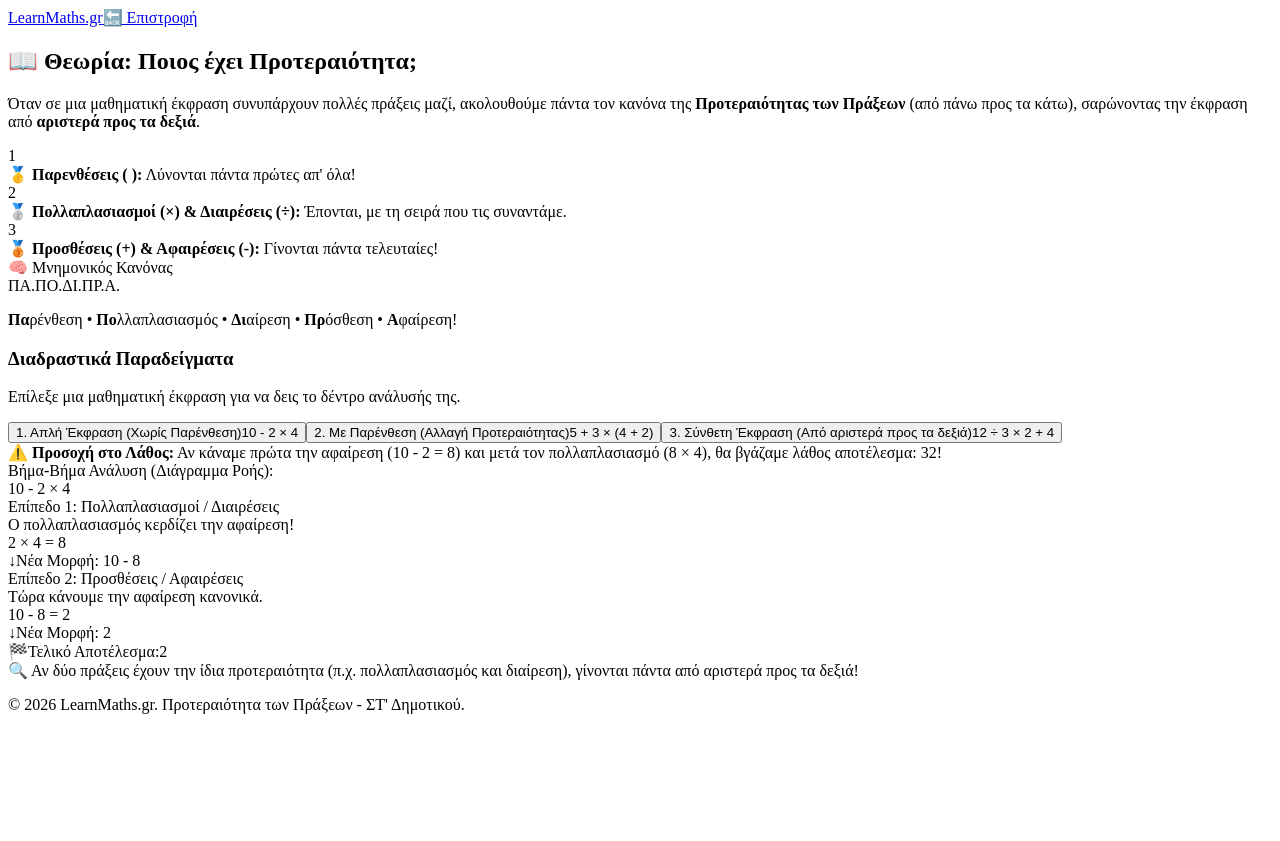
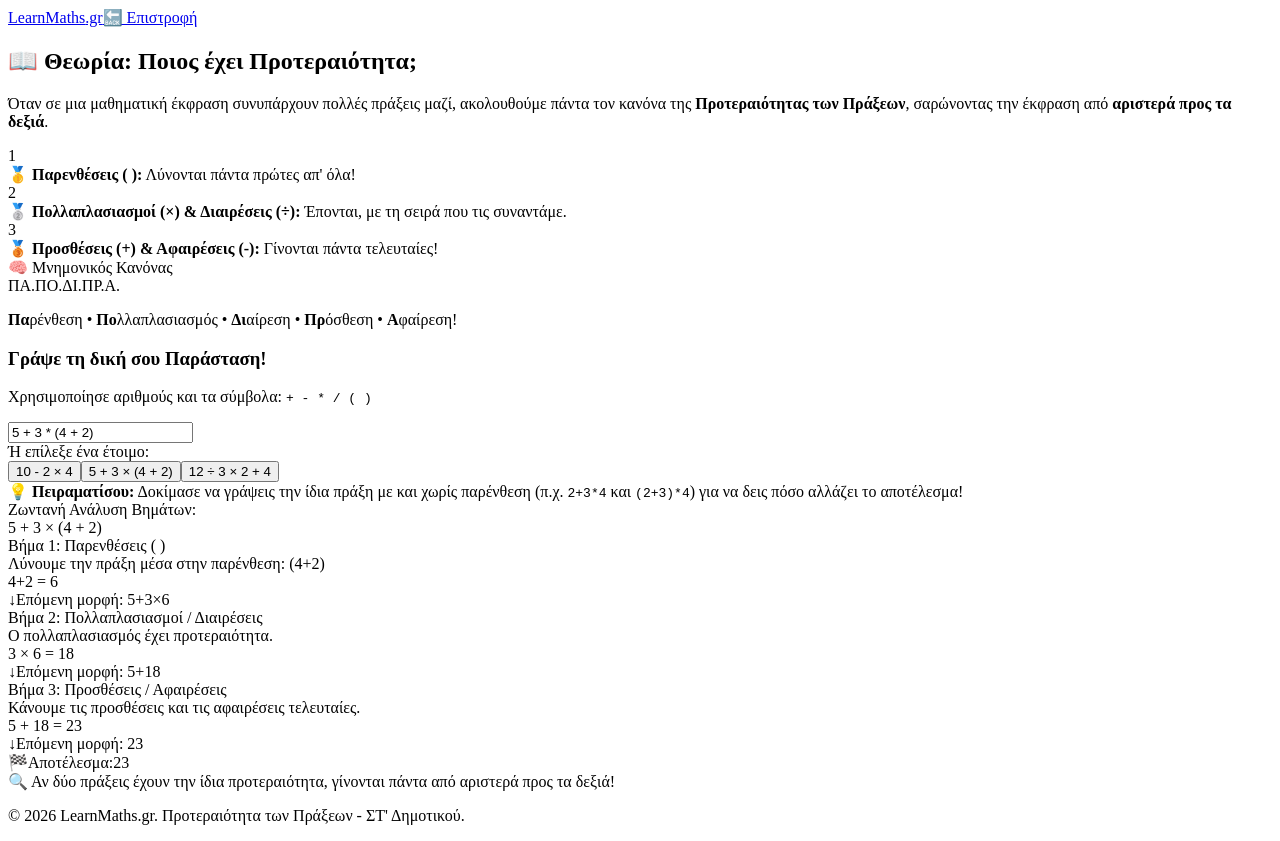
Before and after one commit to gkrimpas-lab/learn-maths-2026, a Next.js app: page /st-dimotikou/10-proteraiotita-prakseon in a window 1280 px wide. Before the commit the page ends 800 px from the top, so only its background shows below. Built offline with nearby package versions, Linux system fonts and the light colour scheme.

Commit message:
Update 10-proteraiotita-prakseon.js

```diff
--- a/pages/st-dimotikou/10-proteraiotita-prakseon.js
+++ b/pages/st-dimotikou/10-proteraiotita-prakseon.js
@@ -4,45 +4,127 @@ import Head from 'next/head';
 import Link from 'next/link';
 import { LAYOUT } from '../../shared/layout-config';
 
-// Προκαθορισμένα εκπαιδευτικά παραδείγματα με την ανάλυσή τους σε βήματα
-const EXAMPLES = {
-  EX1: {
-    title: "1. Απλή Έκφραση (Χωρίς Παρένθεση)",
-    expression: "10 - 2 × 4",
-    steps: [
-      { level: "Επίπεδο 1: Πολλαπλασιασμοί / Διαιρέσεις", text: "Ο πολλαπλασιασμός κερδίζει την αφαίρεση!", calculation: "2 × 4 = 8", currentForm: "10 - 8" },
-      { level: "Επίπεδο 2: Προσθέσεις / Αφαιρέσεις", text: "Τώρα κάνουμε την αφαίρεση κανονικά.", calculation: "10 - 8 = 2", currentForm: "2" }
-    ],
-    final: "2",
-    wrongText: "Αν κάναμε πρώτα την αφαίρεση (10 - 2 = 8) και μετά τον πολλαπλασιασμό (8 × 4), θα βγάζαμε λάθος αποτέλεσμα: 32!"
-  },
-  EX2: {
-    title: "2. Με Παρένθεση (Αλλαγή Προτεραιότητας)",
-    expression: "5 + 3 × (4 + 2)",
-    steps: [
-      { level: "Επίπεδο 1: Παρενθέσεις ( )", text: "Η παρένθεση έχει πάντα την απόλυτη προτεραιότητα!", calculation: "4 + 2 = 6", currentForm: "5 + 3 × 6" },
-      { level: "Επίπεδο 2: Πολλαπλασιασμοί / Διαιρέσεις", text: "Ο πολλαπλασιασμός προηγείται της πρόσθεσης.", calculation: "3 × 6 = 18", currentForm: "5 + 18" },
-      { level: "Επίπεδο 3: Προσθέσεις / Αφαιρέσεις", text: "Τέλος, κάνουμε την πρόσθεση.", calculation: "5 + 18 = 23", currentForm: "23" }
-    ],
-    final: "23",
-    wrongText: "Χωρίς την παρένθεση, θα κάναμε πρώτα το 3 × 4 = 12, αλλά η παρένθεση «κλειδώνει» και μας αναγκάζει να προσθέσουμε πρώτα το 4 + 2."
-  },
-  EX3: {
-    title: "3. Σύνθετη Έκφραση (Από αριστερά προς τα δεξιά)",
-    expression: "12 ÷ 3 × 2 + 4",
-    steps: [
-      { level: "Επίπεδο 1: Πολλαπλασιασμοί / Διαιρέσεις", text: "Διαίρεση και πολλαπλασιασμός είναι ισοδύναμα! Ξεκινάμε με όποιο βρίσκουμε πρώτο από αριστερά.", calculation: "12 ÷ 3 = 4", currentForm: "4 × 2 + 4" },
-      { level: "Επίπεδο 2: Επόμενος Πολλαπλασιασμός", text: "Συνεχίζουμε με τον πολλαπλασιασμό πριν πάμε στην πρόσθεση.", calculation: "4 × 2 = 8", currentForm: "8 + 4" },
-      { level: "Επίπεδο 3: Προσθέσεις / Αφαιρέσεις", text: "Η πρόσθεση μένει για το τέλος.", calculation: "8 + 4 = 12", currentForm: "12" }
-    ],
-    final: "12",
-    wrongText: "Προσοχή! Μην κάνετε πρώτα τον πολλαπλασιασμό 3 × 2 = 6, γιατί η διαίρεση (12 ÷) βρίσκεται πιο αριστερά και προηγείται στη σειρά!"
-  }
+// Έτοιμα παραδείγματα
+const PRESETS = {
+  EX1: { title: "10 - 2 × 4", expr: "10 - 2 * 4" },
+  EX2: { title: "5 + 3 × (4 + 2)", expr: "5 + 3 * (4 + 2)" },
+  EX3: { title: "12 ÷ 3 × 2 + 4", expr: "12 / 3 * 2 + 4" }
 };
 
 export default function ProteraiotitaPrakseonPage() {
-  const [selectedKey, setSelectedKey] = useState('EX1');
-  const currentEx = EXAMPLES[selectedKey];
+  const [customExpr, setCustomExpr] = useState("5 + 3 * (4 + 2)");
+
+  // Καθαρισμός εισαγωγής του χρήστη για ασφάλεια
+  const handleInputChange = (val) => {
+    const clean = val.replace(/[^0-9+\-*/(). ]/g, '');
+    setCustomExpr(clean);
+  };
+
+  // Custom ασφαλής μηχανισμός ανάλυσης της παράστασης σε εκπαιδευτικά βήματα
+  const generateSteps = (exprStr) => {
+    const steps = [];
+    let current = exprStr.replace(/\s+/g, ''); // αφαίρεση κενών
+    if (!current) return { steps: [], final: "0" };
+
+    let safetyCounter = 0;
+
+    while (safetyCounter < 10) {
+      safetyCounter++;
+
+      // 1. Έλεγχος για παρενθέσεις
+      const parenRegex = /\(([^()]+)\)/;
+      const parenMatch = current.match(parenRegex);
+
+      if (parenMatch) {
+        const subExpr = parenMatch[1];
+        const res = solveSimpleExpr(subExpr);
+        if (res === null) break;
+
+        steps.push({
+          level: `Βήμα ${steps.length + 1}: Παρενθέσεις ( )`,
+          text: `Λύνουμε την πράξη μέσα στην παρένθεση: (${subExpr})`,
+          calculation: `${subExpr.replace(/\*/g, '×').replace(/\//g, '÷')} = ${res}`,
+          currentForm: current.replace(parenMatch[0], res).replace(/\*/g, '×').replace(/\//g, '÷')
+        });
+        current = current.replace(parenMatch[0], res);
+        continue;
+      }
+
+      // 2. Έλεγχος για Πολλαπλασιασμό / Διαίρεση (από αριστερά προς τα δεξιά)
+      const mdRegex = /(\d+(?:\.\d+)?)([*/])(\d+(?:\.\d+)?)/;
+      const mdMatch = current.match(mdRegex);
+
+      if (mdMatch) {
+        const num1 = parseFloat(mdMatch[1]);
+        const op = mdMatch[2];
+        const num2 = parseFloat(mdMatch[3]);
+        const res = op === '*' ? num1 * num2 : (num2 !== 0 ? num1 / num2 : 0);
+
+        steps.push({
+          level: `Βήμα ${steps.length + 1}: Πολλαπλασιασμοί / Διαιρέσεις`,
+          text: op === '*' ? "Ο πολλαπλασιασμός έχει προτεραιότητα." : "Η διαίρεση έχει προτεραιότητα.",
+          calculation: `${mdMatch[1]} ${op === '*' ? '×' : '÷'} ${mdMatch[3]} = ${parseFloat(res.toFixed(2))}`,
+          currentForm: current.replace(mdMatch[0], parseFloat(res.toFixed(2))).replace(/\*/g, '×').replace(/\//g, '÷')
+        });
+        current = current.replace(mdMatch[0], parseFloat(res.toFixed(2)));
+        continue;
+      }
+
+      // 3. Έλεγχος για Πρόσθεση / Αφαίρεση (από αριστερά προς τα δεξιά)
+      const asRegex = /(\d+(?:\.\d+)?)([+\-])(\d+(?:\.\d+)?)/;
+      const asMatch = current.match(asRegex);
+
+      if (asMatch) {
+        const num1 = parseFloat(asMatch[1]);
+        const op = asMatch[2];
+        const num2 = parseFloat(asMatch[3]);
+        const res = op === '+' ? num1 + num2 : num1 - num2;
+
+        steps.push({
+          level: `Βήμα ${steps.length + 1}: Προσθέσεις / Αφαιρέσεις`,
+          text: "Κάνουμε τις προσθέσεις και τις αφαιρέσεις τελευταίες.",
+          calculation: `${asMatch[1]} ${op} ${asMatch[3]} = ${parseFloat(res.toFixed(2))}`,
+          currentForm: current.replace(asMatch[0], parseFloat(res.toFixed(2))).replace(/\*/g, '×').replace(/\//g, '÷')
+        });
+        current = current.replace(asMatch[0], parseFloat(res.toFixed(2)));
+        continue;
+      }
+
+      // Αν δεν υπάρχει άλλη πράξη, σταματάμε
+      break;
+    }
+
+    return {
+      steps: steps,
+      final: current.replace(/\*/g, '×').replace(/\//g, '÷')
+    };
+  };
+
+  // Βοηθητική συνάρτηση για την επίλυση απλής έκφρασης εντός παρένθεσης
+  const solveSimpleExpr = (sub) => {
+    let temp = sub;
+    // Πρώτα πολλαπλασιασμοί/διαιρέσεις στην παρένθεση
+    let mdMatch;
+    while ((mdMatch = temp.match(/(\d+(?:\.\d+)?)([*/])(\d+(?:\.\d+)?)/))) {
+      const n1 = parseFloat(mdMatch[1]);
+      const op = mdMatch[2];
+      const n2 = parseFloat(mdMatch[3]);
+      const r = op === '*' ? n1 * n2 : (n2 !== 0 ? n1 / n2 : 0);
+      temp = temp.replace(mdMatch[0], r);
+    }
+    // Μετά προσθέσεις/αφαιρέσεις στην παρένθεση
+    let asMatch;
+    while ((asMatch = temp.match(/(\d+(?:\.\d+)?)([+\-])(\d+(?:\.\d+)?)/))) {
+      const n1 = parseFloat(asMatch[1]);
+      const op = asMatch[2];
+      const n2 = parseFloat(asMatch[3]);
+      const r = op === '+' ? n1 + n2 : n1 - n2;
+      temp = temp.replace(asMatch[0], r);
+    }
+    return parseFloat(temp) || 0;
+  };
+
+  const analysis = generateSteps(customExpr);
 
   return (
     <div className="min-h-screen bg-gray-50 text-gray-800 font-sans flex flex-col justify-between">
@@ -67,7 +149,7 @@ export default function ProteraiotitaPrakseonPage() {
         {/* MAIN CONTENT */}
         <main className={`${LAYOUT.LESSON_CONTAINER} py-12 space-y-12`}>
 
-          {/* SECTION 1: ΘΕΩΡΙΑ (Η ΣΚΑΛΑ ΤΩΝ ΠΡΑΞΕΩΝ) */}
+          {/* SECTION 1: ΘΕΩΡΙΑ */}
           <div className="bg-white p-6 md:p-8 rounded-3xl shadow-sm border border-gray-100 space-y-6">
             <div className="grid grid-cols-1 lg:grid-cols-2 gap-8 items-center">
               <div className="space-y-4">
@@ -75,7 +157,7 @@ export default function ProteraiotitaPrakseonPage() {
                   <span>📖</span> Θεωρία: Ποιος έχει Προτεραιότητα;
                 </h2>
                 <p className="text-gray-500 text-sm md:text-base leading-relaxed">
-                  Όταν σε μια μαθηματική έκφραση συνυπάρχουν πολλές πράξεις μαζί, ακολουθούμε πάντα τον κανόνα της <strong>Προτεραιότητας των Πράξεων</strong> (από πάνω προς τα κάτω), σαρώνοντας την έκφραση από <strong>αριστερά προς τα δεξιά</strong>.
+                  Όταν σε μια μαθηματική έκφραση συνυπάρχουν πολλές πράξεις μαζί, ακολουθούμε πάντα τον κανόνα της <strong>Προτεραιότητας των Πράξεων</strong>, σαρώνοντας την έκφραση από <strong>αριστερά προς τα δεξιά</strong>.
                 </p>
 
                 {/* Η Σκάλα των Πράξεων */}
@@ -108,51 +190,68 @@ export default function ProteraiotitaPrakseonPage() {
             </div>
           </div>
 
-          {/* SECTION 2: ΔIΑΔΡΑΣΤΙΚΟ ΕΡΓΑΛΕΟ - ΑΝΑΛΥΣΗ ΕΚΦΡΑΣΗΣ */}
+          {/* SECTION 2: ΔΙΑΔΡΑΣΤΙΚΟ ΕΡΓΑΛΕΙΟ */}
           <div className="grid grid-cols-1 lg:grid-cols-12 gap-8 items-stretch w-full">
 
-            {/* ΑΡΙΣΤΕΡΗ ΠΛΕΥΡΑ: ΕΠΙΛΟΓΗ ΠΑΡΑΔΕΙΓΜΑΤΟΣ (4 στήλες) */}
-            <div className="lg:col-span-4 bg-white p-6 rounded-3xl shadow-sm border border-gray-100 flex flex-col gap-4">
+            {/* ΑΡΙΣΤΕΡΗ ΠΛΕΥΡΑ: ΧΕΙΡΙΣΤΗΡΙΑ & INPUT (4 στήλες) */}
+            <div className="lg:col-span-4 bg-white p-6 rounded-3xl shadow-sm border border-gray-100 flex flex-col gap-5 justify-between">
+              <div className="space-y-4">
                 <div className="space-y-1">
-                <h3 className="text-xl font-black text-gray-900">Διαδραστικά Παραδείγματα</h3>
-                <p className="text-gray-500 text-xs">Επίλεξε μια μαθηματική έκφραση για να δεις το δέντρο ανάλυσής της.</p>
+                  <h3 className="text-xl font-black text-gray-900">Γράψε τη δική σου Παράσταση!</h3>
+                  <p className="text-gray-500 text-xs">Χρησιμοποίησε αριθμούς και τα σύμβολα: <code className="bg-gray-100 px-1 py-0.5 rounded font-mono font-bold text-blue-600">+ - * / ( )</code></p>
                 </div>
 
-              <div className="flex flex-col gap-3 my-auto">
-                {Object.keys(EXAMPLES).map((key) => (
+                {/* Live Input */}
+                <div className="flex flex-col gap-1">
+                  <input
+                    type="text"
+                    value={customExpr}
+                    onChange={(e) => handleInputChange(e.target.value)}
+                    className="w-full text-lg font-mono font-black text-center p-3 bg-slate-50 border-2 border-blue-200 rounded-xl shadow-inner text-blue-600 outline-none focus:border-blue-500 tracking-wide"
+                    placeholder="π.χ. 2 + 3 * 4"
+                  />
+                </div>
+
+                {/* Γρήγορα Έτοιμα Παραδείγματα */}
+                <div className="space-y-2 pt-2">
+                  <span className="text-[10px] font-black uppercase text-slate-400 tracking-wider block">Ή επίλεξε ένα έτοιμο:</span>
+                  <div className="flex flex-col gap-2">
+                    {Object.keys(PRESETS).map((key) => (
                       <button
                         key={key}
-                    onClick={() => setSelectedKey(key)}
-                    className={`w-full text-left p-4 rounded-xl border-2 font-bold transition-all flex flex-col gap-1 ${selectedKey === key ? 'bg-blue-50 border-blue-500 text-blue-700 shadow-sm' : 'bg-gray-50 border-gray-100 text-gray-700 hover:bg-gray-100'}`}
+                        onClick={() => setCustomExpr(PRESETS[key].expr)}
+                        className={`w-full text-left px-4 py-2.5 rounded-xl border font-mono font-bold text-sm transition-all ${customExpr === PRESETS[key].expr ? 'bg-blue-50 border-blue-400 text-blue-600 shadow-sm' : 'bg-gray-50 hover:bg-gray-100 text-gray-600'}`}
                       >
-                    <span className="text-xs uppercase tracking-wider text-slate-400 font-black">{EXAMPLES[key].title}</span>
-                    <span className="text-lg font-mono font-black tracking-normal">{EXAMPLES[key].expression}</span>
+                        {PRESETS[key].title}
                       </button>
                     ))}
                   </div>
-
-              {/* Προειδοποίηση για το συχνό λάθος */}
-              <div className="p-4 bg-rose-50 border border-rose-100 text-rose-900 rounded-xl text-xs font-medium leading-relaxed mt-auto">
-                ⚠️ <strong>Προσοχή στο Λάθος:</strong> {currentEx.wrongText}
                 </div>
               </div>
 
-            {/* ΔΕΞΙΑ ΠΛΕΥΡΑ: ΓΡΑΦΙΚΗ ΑΝΑΠΑΡΑΣΤΑΣΗ / ΔΕΝΤΡΟ ΠΡΑΞΕΩΝ (8 στήλες) */}
-            <div className="lg:col-span-8 bg-white p-6 md:p-8 rounded-3xl shadow-sm border border-gray-100 flex flex-col items-center justify-between min-h-[460px]">
-
-              <div className="w-full text-center mb-4">
-                <span className="text-xs font-bold text-slate-500 uppercase tracking-wider">Βήμα-Βήμα Ανάλυση (Διάγραμμα Ροής):</span>
-                <div className="text-2xl font-mono font-black text-blue-600 mt-2 bg-blue-50 inline-block px-6 py-2 rounded-2xl border border-blue-100">
-                  {currentEx.expression}
+              {/* Εκπαιδευτική Υπενθύμιση */}
+              <div className="p-4 bg-amber-50 border border-amber-200 text-amber-900 rounded-xl text-xs font-medium leading-relaxed">
+                💡 <strong>Πειραματίσου:</strong> Δοκίμασε να γράψεις την ίδια πράξη με και χωρίς παρένθεση (π.χ. <code className="font-bold">2+3*4</code> και <code className="font-bold">(2+3)*4</code>) για να δεις πόσο αλλάζει το αποτέλεσμα!
               </div>
             </div>
 
-              {/* Το «Δέντρο» των βημάτων */}
+            {/* ΔΕΞΙΑ ΠΛΕΥΡΑ: ΔΥΝΑΜΙΚΟ ΔΕΝΤΡΟ / ΔΙΑΓΡΑΜΜΑ ΑΝΑΛΥΣΗΣ (8 στήλες) */}
+            <div className="lg:col-span-8 bg-white p-6 md:p-8 rounded-3xl shadow-sm border border-gray-100 flex flex-col items-center justify-between min-h-[460px]">
+
+              <div className="w-full text-center mb-6">
+                <span className="text-xs font-bold text-slate-500 uppercase tracking-wider">Ζωντανή Ανάλυση Βημάτων:</span>
+                <div className="text-xl md:text-2xl font-mono font-black text-blue-600 mt-2 bg-blue-50 inline-block px-6 py-2 rounded-2xl border border-blue-100">
+                  {customExpr.replace(/\*/g, '×').replace(/\//g, '÷') || "—"}
+                </div>
+              </div>
+
+              {/* Δυναμικό Δέντρο Βημάτων */}
               <div className="w-full max-w-md mx-auto flex flex-col gap-4 my-auto relative">
-                {currentEx.steps.map((step, index) => (
+                {analysis.steps.length > 0 ? (
+                  analysis.steps.map((step, index) => (
                     <div key={index} className="flex flex-col items-center w-full">
 
-                    {/* Κάρτα Βήματος */}
+                      {/* Κάρτα Επιμέρους Πράξης */}
                       <div className="bg-slate-900 text-white p-4 rounded-xl border-2 border-slate-700 w-full shadow-md flex justify-between items-center font-mono gap-4">
                         <div className="space-y-0.5 text-left flex-1">
                           <div className="text-[10px] font-sans font-black uppercase text-amber-400 tracking-wider">{step.level}</div>
@@ -164,27 +263,32 @@ export default function ProteraiotitaPrakseonPage() {
                         </div>
                       </div>
 
-                    {/* Βέλος σύνδεσης / Επόμενη μορφή έκφρασης */}
+                      {/* Βέλος και Επόμενη Μορφή */}
                       <div className="flex flex-col items-center my-1 text-slate-400">
-                      <span className="text-sm font-black animate-pulse">↓</span>
+                        <span className="text-sm font-black">↓</span>
                         <span className="text-xs font-mono font-bold tracking-wider text-purple-600 bg-purple-50 px-2 py-0.5 rounded-md border border-purple-100">
-                        Νέα Μορφή: {step.currentForm}
+                          Επόμενη μορφή: {step.currentForm}
                         </span>
                       </div>
 
                     </div>
-                ))}
+                  ))
+                ) : (
+                  <div className="text-center py-6 text-sm text-slate-400 font-medium">
+                    Γράψε μια έγκυρη παράσταση στα αριστερά για να ξεκινήσει η ανάλυση.
+                  </div>
+                )}
 
                 {/* Τελικό Αποτέλεσμα */}
                 <div className="w-full bg-gradient-to-r from-emerald-500 to-teal-600 text-white p-4 rounded-xl text-center shadow-lg font-mono font-black flex items-center justify-center gap-3">
                   <span className="text-xl">🏁</span>
-                  <span className="text-sm font-sans uppercase tracking-wider">Τελικό Αποτέλεσμα:</span>
-                  <span className="text-2xl bg-white/20 px-4 py-1 rounded-lg shadow-inner">{currentEx.final}</span>
+                  <span className="text-sm font-sans uppercase tracking-wider">Αποτέλεσμα:</span>
+                  <span className="text-2xl bg-white/20 px-4 py-1 rounded-lg shadow-inner">{analysis.final}</span>
                 </div>
               </div>
 
               <div className="w-full flex justify-center text-xs font-bold text-slate-400 pt-4 border-t border-gray-50 mt-6 text-center">
-                <span>🔍 Αν δύο πράξεις έχουν την ίδια προτεραιότητα (π.χ. πολλαπλασιασμός και διαίρεση), γίνονται πάντα από αριστερά προς τα δεξιά!</span>
+                <span>🔍 Αν δύο πράξεις έχουν την ίδια προτεραιότητα, γίνονται πάντα από αριστερά προς τα δεξιά!</span>
               </div>
             </div>
 
```
Lines whose indentation alone changed are shown as unchanged.
